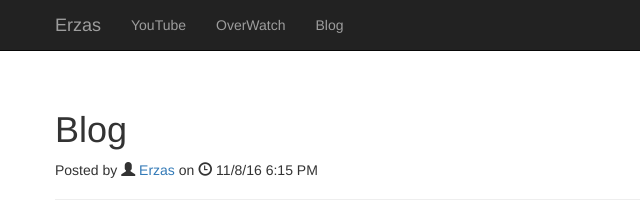
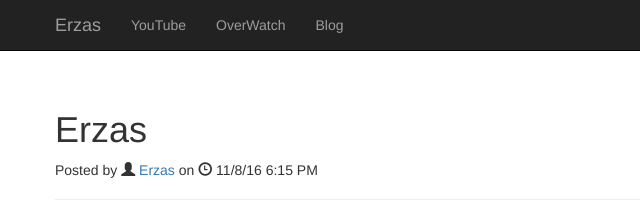
Before and after one commit to Erzas/Erzas.github.io, a plain HTML site: page index.html in a window 1280 px wide. Shown: the top 217 px of the page, 0-640 px from the left. Drawn offline with Linux system fonts and the light colour scheme.

Commit message:
Update index.html

```diff
--- a/index.html
+++ b/index.html
@@ -113,7 +113,7 @@
 
 			<div class="page-header">
 
-	<h1>Blog</h1>
+	<h1>Erzas</h1>
 
 						<p>Posted by <span class="glyphicon glyphicon-user"></span> <a href="https://www.youtube.com/channel/UCFop3SMp5IBcK1Uzo_Ps4cA">Erzas</a> on <span class="glyphicon glyphicon-time"></span> 11/8/16 6:15 PM</p>
 					</div>
```
